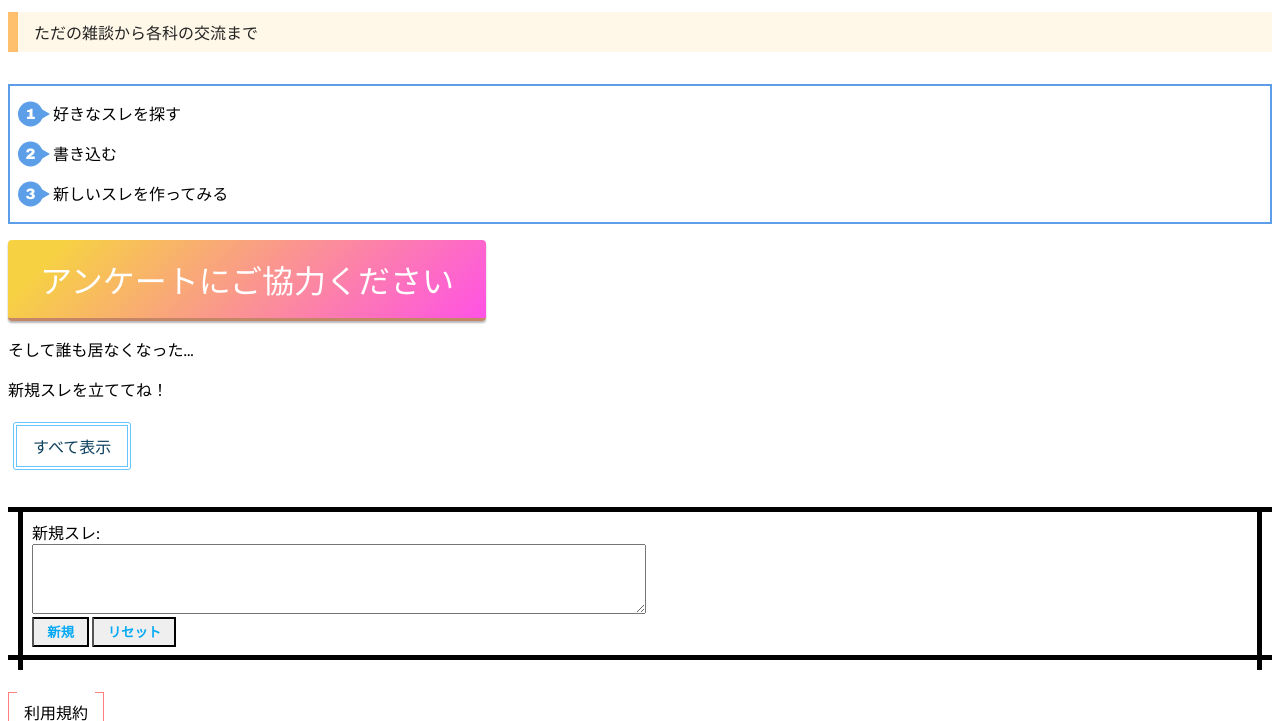
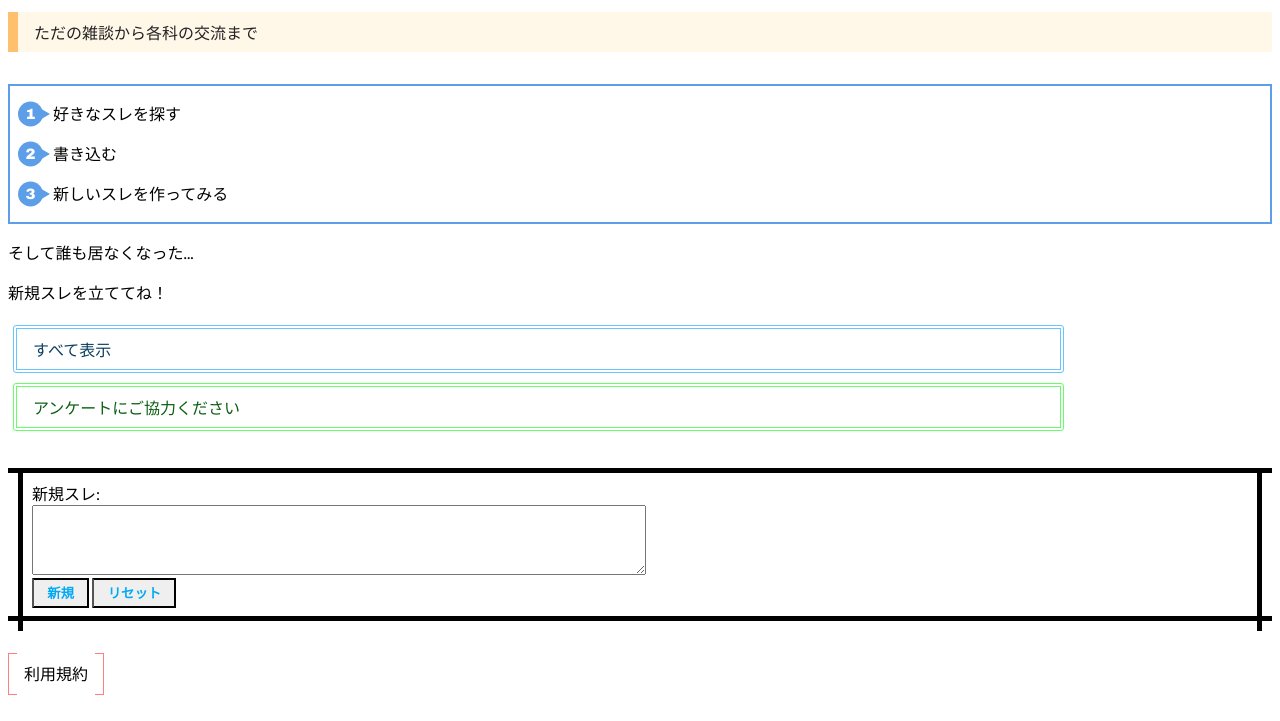
Before and after one commit to mio256/octony, a Django app: template board/templates/board/index.html in a window 1280 px wide. Shown: the part 575-1296 px from the top of the page. After the commit the page ends 1270 px from the top, so only its background shows below. Run offline with Django 3.2, Linux system fonts and the light colour scheme; the template is opened without the code that fills it, so the values that code supplies are empty.

Commit message:
スタイル調節

```diff
--- a/board/static/board/style.css
+++ b/board/static/board/style.css
@@ -160,6 +160,7 @@ list-style-type: none!important;
 
 /* スレッド 一覧 青枠線 */
 .btn-blue-border {
+  width: 80%;
   display: inline-block;
   padding: 0.5em 1em;
   margin: 5px;
@@ -175,6 +176,7 @@ list-style-type: none!important;
 
 /* スレッド 一覧 赤枠線 */
 .btn-red-border {
+  width: 80%;
   display: inline-block;
   padding: 0.5em 1em;
   margin: 5px;
@@ -185,6 +187,22 @@ list-style-type: none!important;
   transition: .4s;
 }
 .btn-red-border:hover {
+  background: #fcf0ce;
+}
+
+/* スレッド 一覧 緑枠線 */
+.btn-green-border {
+  width: 80%;
+  display: inline-block;
+  padding: 0.5em 1em;
+  margin: 5px;
+  text-decoration: none;
+  color: #0c5f13;
+  border: double 4px #67ff67;
+  border-radius: 3px;
+  transition: .4s;
+}
+.btn-green-border:hover {
   background: #fcf0ce;
 }
 
@@ -269,26 +287,6 @@ list-style-type: none!important;
   width: 50%;
 }
 
-/* アンケートボタン */
-.btn-polls {
-  font-size: xx-large;
-  display: inline-block;
-  padding: 0.5em 1em;
-  text-decoration: none;
-  border-radius: 4px;
-  color: #ffffff;
-  background-image: linear-gradient( 135deg, #F6D242 10%, #FF52E5 100%);
-  box-shadow: 0px 2px 2px rgba(0, 0, 0, 0.29);
-  border-bottom: solid 3px #c58668;
-}
-
-.btn-polls:active {
-  -webkit-transform: translateY(4px);
-  transform: translateY(4px);
-  box-shadow: 0px 0px 1px rgba(0, 0, 0, 0.2);
-  border-bottom: none;
-}
-
 /* フォント */
 *{
   font-family: 'Lato', 'Noto Sans JP', 'ヒラギノ角ゴ ProN', 'Hiragino Kaku Gothic ProN', 'メイリオ', Meiryo, 'ＭＳ Ｐゴシック', 'MS PGothic', sans-serif;
@@ -300,7 +298,7 @@ list-style-type: none!important;
   img { width: 100%; }
 
   .textarea_width{
-    width: 100%;
+    width: 90%;
   }
 
   *{
--- a/board/templates/board/index.html
+++ b/board/templates/board/index.html
@@ -35,9 +35,6 @@
         </ol>
     </div>
 
-    <!-- アンケート -->
-    <a href="{% url 'polls:index' %}" class="btn-polls"><span>アンケートにご協力ください</span></a><br>
-
     <!-- 最新スレッド -->
     {% if latest_thread_list %}
     {% for thread in latest_thread_list %}
@@ -63,6 +60,9 @@
         すべて表示
     </a>
 
+    <!-- アンケート -->
+    <a href="{% url 'polls:index' %}" class="btn-green-border"><span>アンケートにご協力ください</span></a><br>
+
     <!-- 新規スレッド作成 -->
     <div class="box17">
         <form action="{% url 'board:create_thread' %}" method="post">
```
Also changed, not shown: board/templates/board/detail.html (+6 -4 lines), board/templates/board/list.html (+5 -3 lines), polls/static/polls/style.css (+22 -26 lines), polls/templates/polls/index.html (+13 -10 lines).
